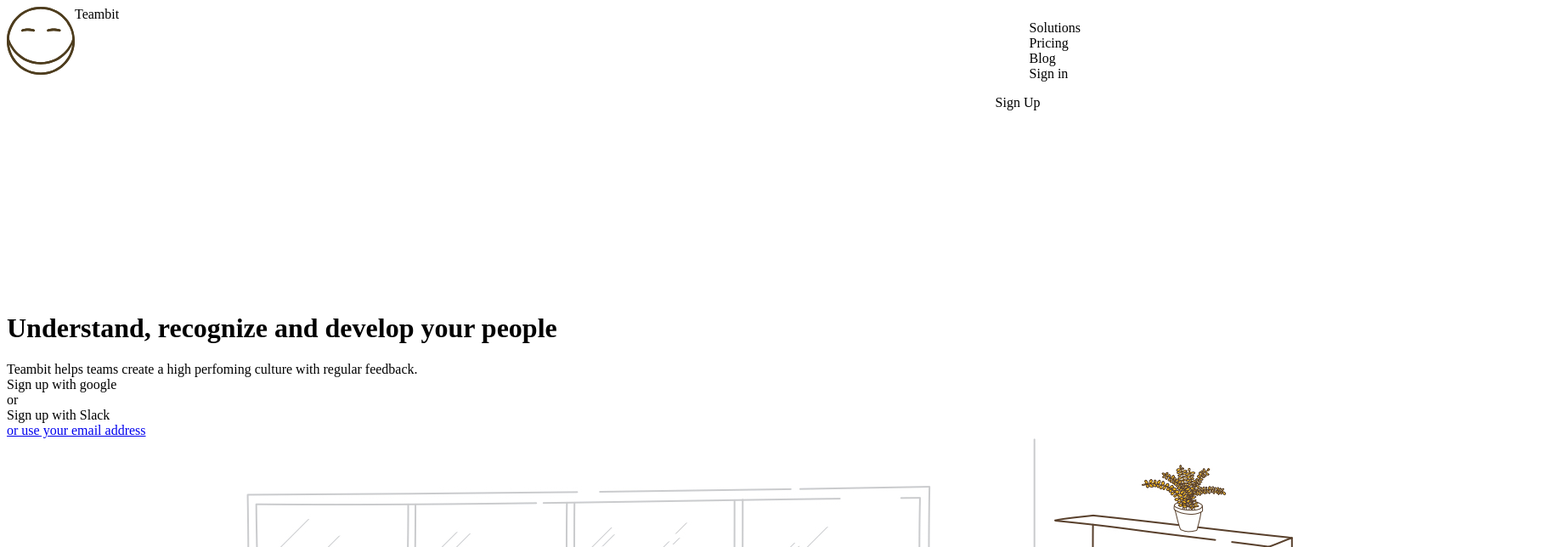
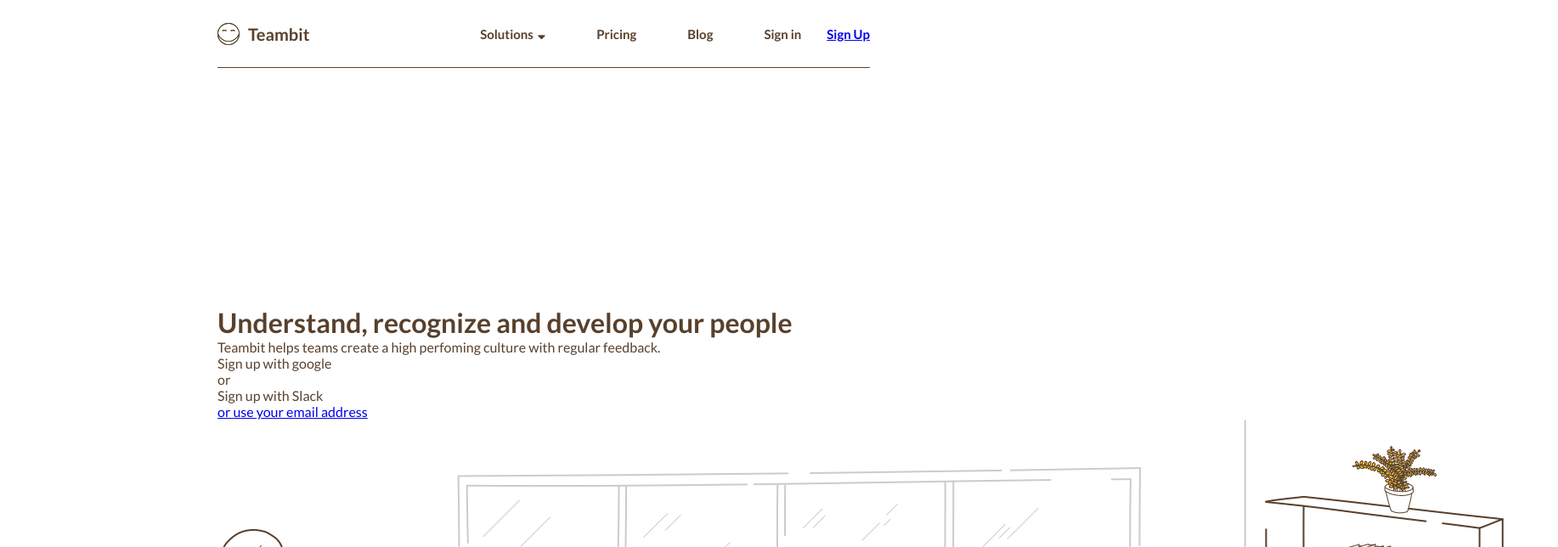
Before and after one commit to dantelerario/node-sass-teambit, a website: page index.html in a window 1280 px wide. Shown: the top 644 px of the page at 85% size, 1834 px wide, since content can reach past the window. Drawn offline with nearby package versions, Linux system fonts and the light colour scheme.

Commit message:
SCSS header

```diff
--- a/index.html
+++ b/index.html
@@ -18,12 +18,12 @@
       </div>
       <div class="header__right">
         <ul class="header__right--ul">
-          <li class="header__right--ul--li">Solutions</li>
+          <li class="header__right--ul--li">Solutions<i class="fas fa-sort-down"></i></li>
           <li class="header__right--ul--li">Pricing</li>
           <li class="header__right--ul--li">Blog</li>
           <li class="header__right--ul--li">Sign in</li>
         </ul>
-        <div class="header__right--btn">Sign Up</div>
+        <div class="header__right--btn"><a class="header__right--btn--a" href="#">Sign Up</a></div>
       </div>
     </header>
     <!-- HERO -->
--- a/mix-manifest.json
+++ b/mix-manifest.json
@@ -1,4 +1,4 @@
 {
-    "/dist/js/main.js": "/dist/js/main.js",
-    "/dist/css/main.css": "/dist/css/main.css"
+    "/dist/css/main.css": "/dist/css/main.css",
+    "/dist/js/main.js": "/dist/js/main.js"
 }
--- a/src/css/main.scss
+++ b/src/css/main.scss
@@ -1,3 +1,4 @@
+@import 'partials/common';
 @import 'partials/header';
 @import 'partials/hero';
 @import 'partials/main-top';
--- /dev/null
+++ b/src/css/partials/_common.scss
@@ -0,0 +1,15 @@
+// COLORS
+$brown-color: #58402C;
+$blue-btn-color: #233569;
+// GENERAL SETTINGS
+* {
+  box-sizing: border-box;
+  margin: 0;
+  padding: 0;
+}
+body {
+  width: 60%;
+  margin: 0 auto;
+  color: $brown-color;
+  font-family: 'Lato', sans-serif;
+}
--- a/src/css/partials/_header.scss
+++ b/src/css/partials/_header.scss
@@ -3,15 +3,44 @@ header {
   display: flex;
   justify-content: space-between;
   height: 80px;
+  border-bottom: 1px solid $brown-color;
+  font-size: 14px;
+  font-weight: 700;
   .header__left {
     display: flex;
-    flex-direction: row;
-
+    justify-content: flex-start;
+    align-items: center;
+    color: $brown-color;
+    .header__left--h3 {
+      margin-left: 10px;
+      font-size: 20px;
+    }
   }
   .header__right {
+    display: flex;
+    justify-content: flex-end;
+    align-items: center;
+    font-size: 15px;
     .header__right--ul {
+      display: flex;
       .header__right--ul--li {
         list-style: none;
+        margin: 0 30px;
+        cursor: pointer;
+        i {
+          margin-left: 5px;
+        }
+        &:hover {
+          color: $blue-btn-color;
+        }
+      }
+      .header__right--btn {
+         .header__right--btn--a {
+          text-decoration: none;
+          width: 100px;
+          border: 1px solid $blue-btn-color;
+          border-radius: 5px;
+        }
       }
     }
   }
```
Also changed, not shown: dist/css/main.css.
